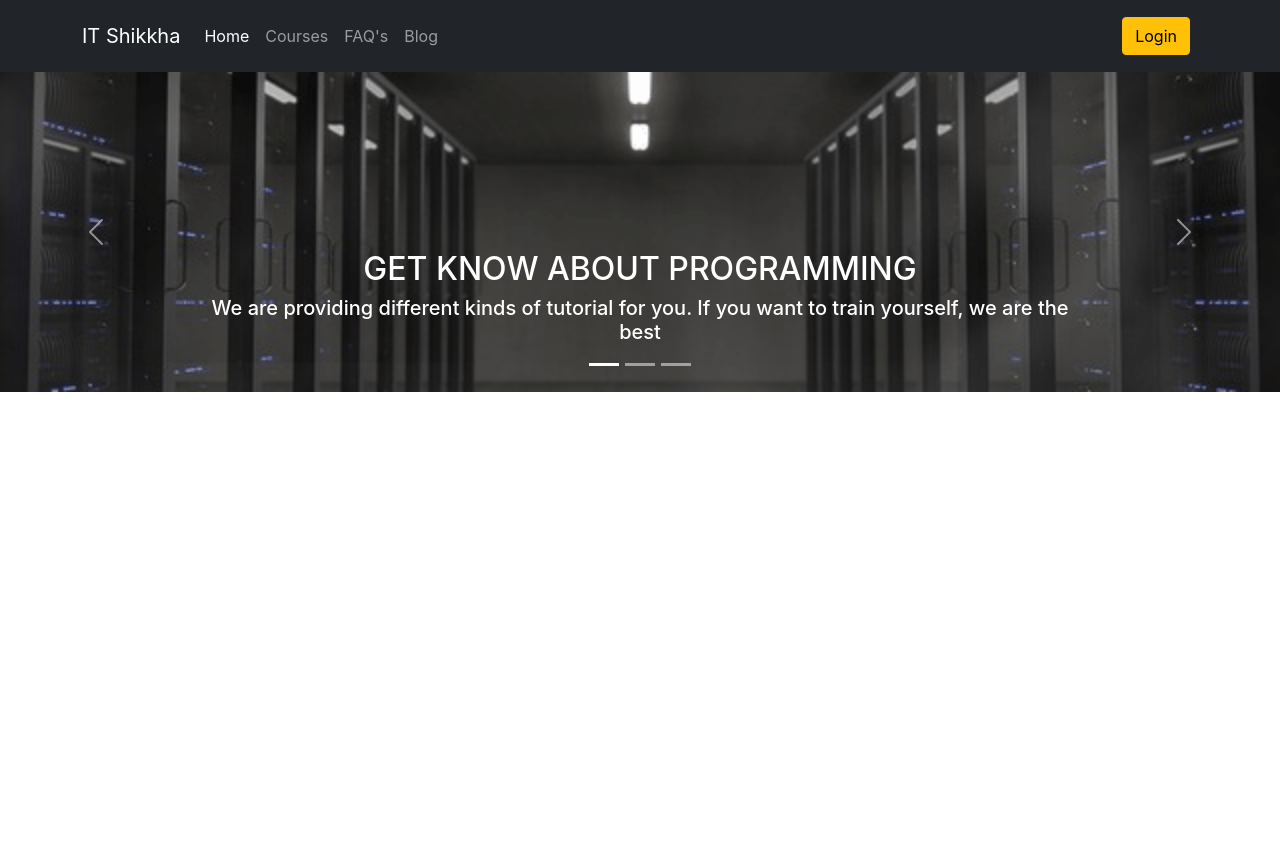
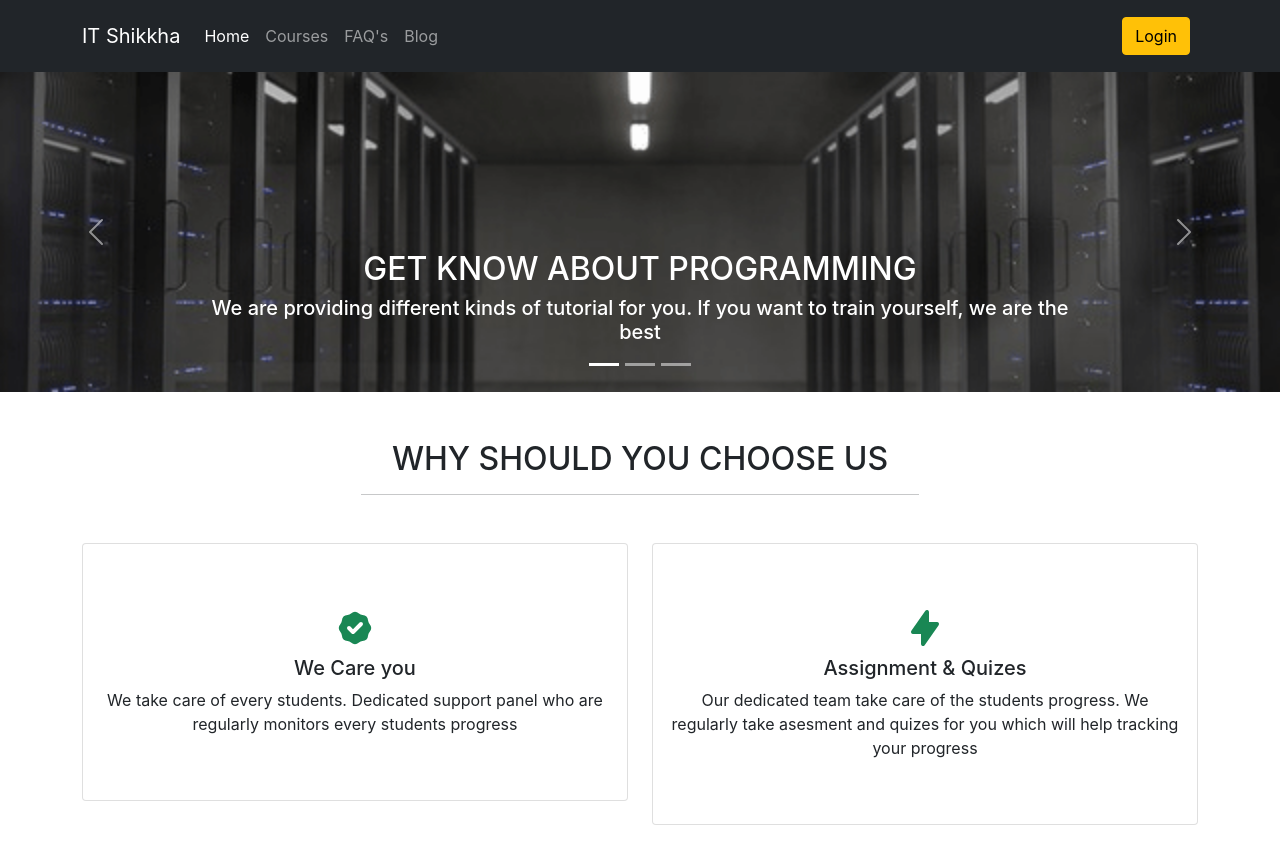
Before and after one commit to meher09/Learning-Management-System, a React (Create React App) app: page / in a window 1280 px wide. Shown: the top 864 px of the page. Before the commit the page ends 800 px from the top, so only its background shows below. Built offline with nearby package versions, Linux system fonts and the light colour scheme.

Commit message:
react icon added and why choose us section done

```diff
--- a/package.json
+++ b/package.json
@@ -8,6 +8,7 @@
     "@testing-library/user-event": "^13.5.0",
     "react": "^18.2.0",
     "react-dom": "^18.2.0",
+    "react-icons": "^4.6.0",
     "react-router-dom": "^6.4.2",
     "react-scripts": "5.0.1",
     "web-vitals": "^2.1.4"
--- a/src/components/Home.js
+++ b/src/components/Home.js
@@ -1,10 +1,12 @@
 import React from 'react';
 import Carousel from './Carousel';
+import WhyChooseUs from './WhyChooseUs';
 
 const Home = () => {
     return (
         <>
             <Carousel></Carousel>
+            <WhyChooseUs></WhyChooseUs>
         </>
     );
 };
--- /dev/null
+++ b/src/components/WhyChooseUs.js
@@ -0,0 +1,33 @@
+import React from 'react';
+import { HiBadgeCheck, HiLightningBolt, HiArrowSmDown } from "react-icons/hi"
+const WhyChooseUs = () => {
+    return (
+        <div className="container my-5">
+            <h2 className='text-uppercase mb-3'>Why should you choose us</h2>
+            <hr className='w-50 mx-auto mb-5' />
+            <div className="row">
+                <div className="col-sm-6">
+                    <div className="card py-5">
+                        <div className="card-body">
+                            <HiBadgeCheck className='h1 text-success' />
+                            <h5 className="card-title">We Care you</h5>
+                            <p className="card-text">We take care of every students.
+                                Dedicated support panel who are regularly monitors every students progress</p>
+                        </div>
+                    </div>
+                </div>
+                <div className="col-sm-6">
+                    <div className="card py-5">
+                        <div className="card-body">
+                            <HiLightningBolt className="h1 text-success" />
+                            <h5 className="card-title">Assignment & Quizes</h5>
+                            <p className="card-text">Our dedicated team take care of the students progress. We regularly take asesment and quizes for you which will help tracking your progress</p>
+                        </div>
+                    </div>
+                </div>
+            </div>
+        </div >
+
+    );
+};
+export default WhyChooseUs;
```
Also changed, not shown: 1 other file (tests, documents, lock files or other folders).
